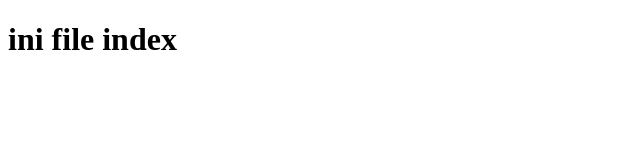
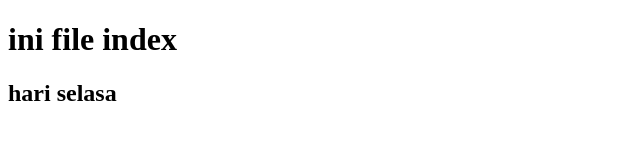
Before and after one commit to Shafira0510/latihangit2, a plain HTML site: page index.html in a window 1280 px wide. Shown: the whole page, without its empty margins (0-640 px from the left). Drawn offline with Linux system fonts and the light colour scheme.

Commit message:
menambah hari

```diff
--- a/index.html
+++ b/index.html
@@ -8,5 +8,6 @@
 </head>
 <body>
     <h1>ini file index</h1>
+    <h2> hari selasa </h2>
 </body>
 </html>
```
